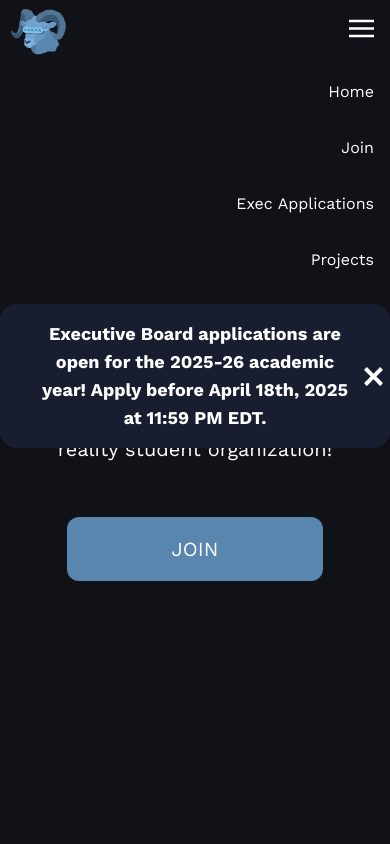
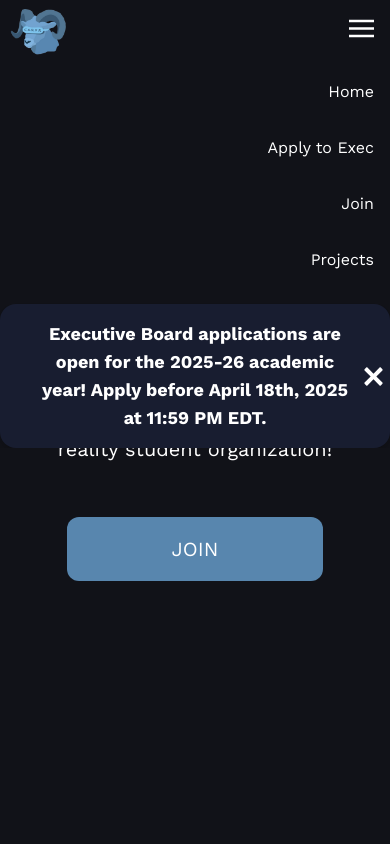
Before and after one commit to carolina-ar-vr/carolina-ar-vr.github.io, a Vue app: page / in a window 390 px wide. Both pictures are taken after a click on the button 361 px from the left and 28 px from the top of the page. Shown: the top 844 px of the page. Built offline with nearby package versions, Linux system fonts and the light colour scheme.

Commit message:
mobile view navbar fix

```diff
--- a/src/components/NavBar.vue
+++ b/src/components/NavBar.vue
@@ -75,12 +75,12 @@ export default {
               </router-link>
             </li>
             <li class="p-4">
+              <a href="https://linktr.ee/carvrapply"  @click="toggleMobileMenu"
+                 class="nav_text">Apply to Exec</a>
+            </li>
+            <li class="p-4">
               <a href="https://discord.gg/cYseCtevW9" @click="toggleMobileMenu"
                  class="nav_text">Join</a>
-            </li>
-            <li class="p-4">
-              <a href="" @click="toggleMobileMenu"
-                 class="nav_text">Exec Applications</a>
             </li>
             <li class="p-4">
               <a href="https://github.com/carolina-ar-vr" @click="toggleMobileMenu" class="nav_text">Projects</a>
```
Also changed, not shown: 1 other file (tests, documents, lock files or other folders).
